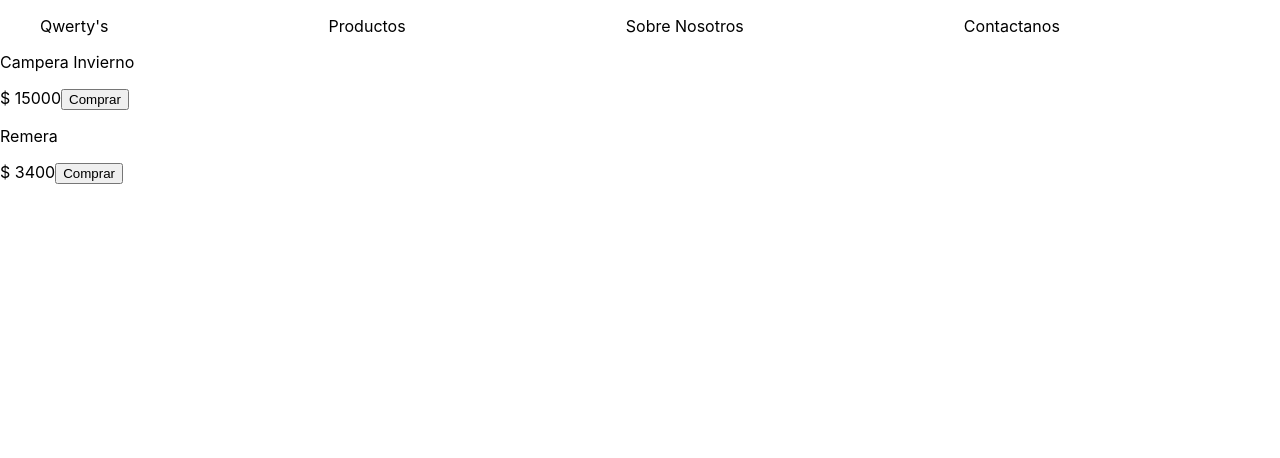
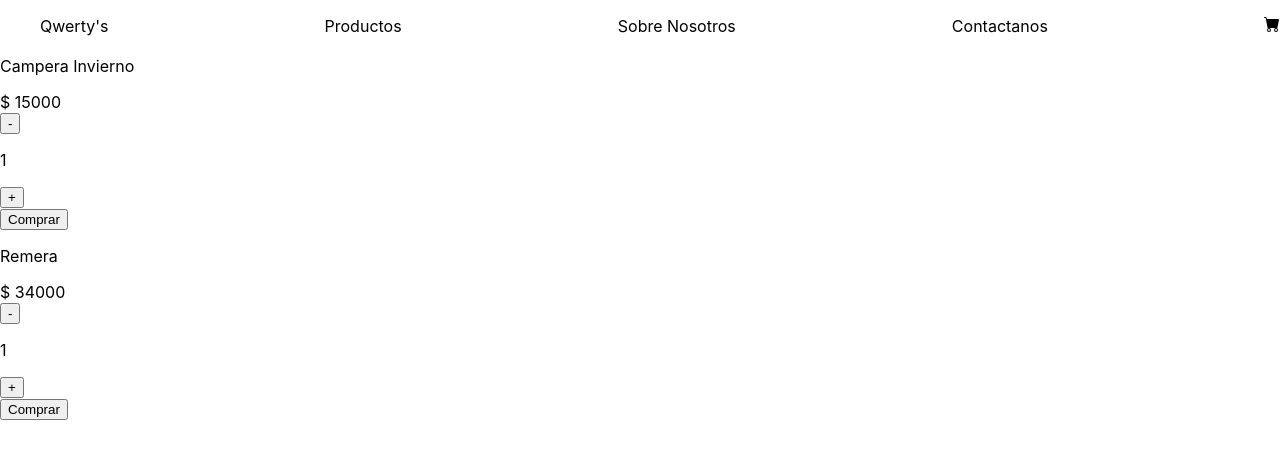
Before and after one commit to JuanLeonelC/proyecto-coder-react, a React (Create React App) app: page / in a window 1280 px wide. Shown: the top 458 px of the page. Built offline with nearby package versions, Linux system fonts and the light colour scheme.

Commit message:
Cuarto Desafio

```diff
--- a/package.json
+++ b/package.json
@@ -11,6 +11,7 @@
     "@testing-library/user-event": "^13.5.0",
     "react": "^18.2.0",
     "react-dom": "^18.2.0",
+    "react-icons": "^4.4.0",
     "react-scripts": "5.0.1",
     "web-vitals": "^2.1.4"
   },
--- a/src/components/ItemListContainer/ItemListContainer.js
+++ b/src/components/ItemListContainer/ItemListContainer.js
@@ -1,11 +1,25 @@
 import ItemProduct from '../ItemProduct/ItemProduct';
 
-const ItemListContainer = () => {
+
+const ItemListContainer = ({section}) => {
+    const product1 = {
+        title: "Campera Invierno",
+        price: 15000,
+        stock: 6
+    }
+    const product2 = {
+        title: "Remera",
+        price: 34000,
+        stock: 10
+    }
+
+    const handleSubmit = () => {console.log("Envio de info")}
+
     return(
-        // Fragment
-        <div className='products'>
-            <ItemProduct title="Campera Invierno" price={15000}/>
-            <ItemProduct title="Remera" price={3400}/>
+        <div className='list-products'>
+            <h2>{section}</h2>
+            <ItemProduct data={product1} action={handleSubmit}/>
+            <ItemProduct data={product2}/>
         </div>
     )
 }
--- a/src/components/ItemProduct/ItemProduct.js
+++ b/src/components/ItemProduct/ItemProduct.js
@@ -1,12 +1,37 @@
+import {useState, useEffect} from 'react'
 import "./ItemProduct.css";
 
-const ItemProduct = ({title,price}) => {
+
+const ItemProduct = ({data, action}) => {
+    const [contador, setContador] = useState(1)
+
+    const {title, image, price, stock} = data
+
+    const addNumber = () => {
+        if(contador < stock){
+            setContador(contador + 1)
+        }
+    }
+    const removeNumber = () => {
+        if(contador > 1){
+            setContador(contador - 1)
+        }
+    }
+
+    useEffect( () => {
+    }, [contador])
+
+
     return(
-        // Fragment
-        <div className='item-product'>
+        <div className="item-product">
             <p>{title}</p>
             <span>$ {price}</span>
-            <button>Comprar</button>
+            <div className='countProd'>
+                <button onClick={removeNumber}>-</button>
+                <p>{contador}</p>
+                <button onClick={addNumber}>+</button>
+            </div>
+            <button onClick={action}>Comprar</button>
         </div>
     )
 }
--- a/src/components/NavBar/CartWidget.js
+++ b/src/components/NavBar/CartWidget.js
@@ -1,12 +1,16 @@
 //import ShoppingCartIcon from '@mui/icons-material/ShoppingCart';
+import { BsFillCartFill } from "react-icons/bs";
+
 
 const CardWidget = () => {
-    return(
-        // Fragment
-        <div>
-            {/* <ShoppingCartIcon /> */}
-        </div>
-    )
-}
+  return (
+    // Fragment
+    <div>
+      {/* <ShoppingCartIcon /> */}
+      <BsFillCartFill />
+    </div>
+  );
+};
+
 
 export default CardWidget;
```
Also changed, not shown: 1 other file (tests, documents, lock files or other folders).
